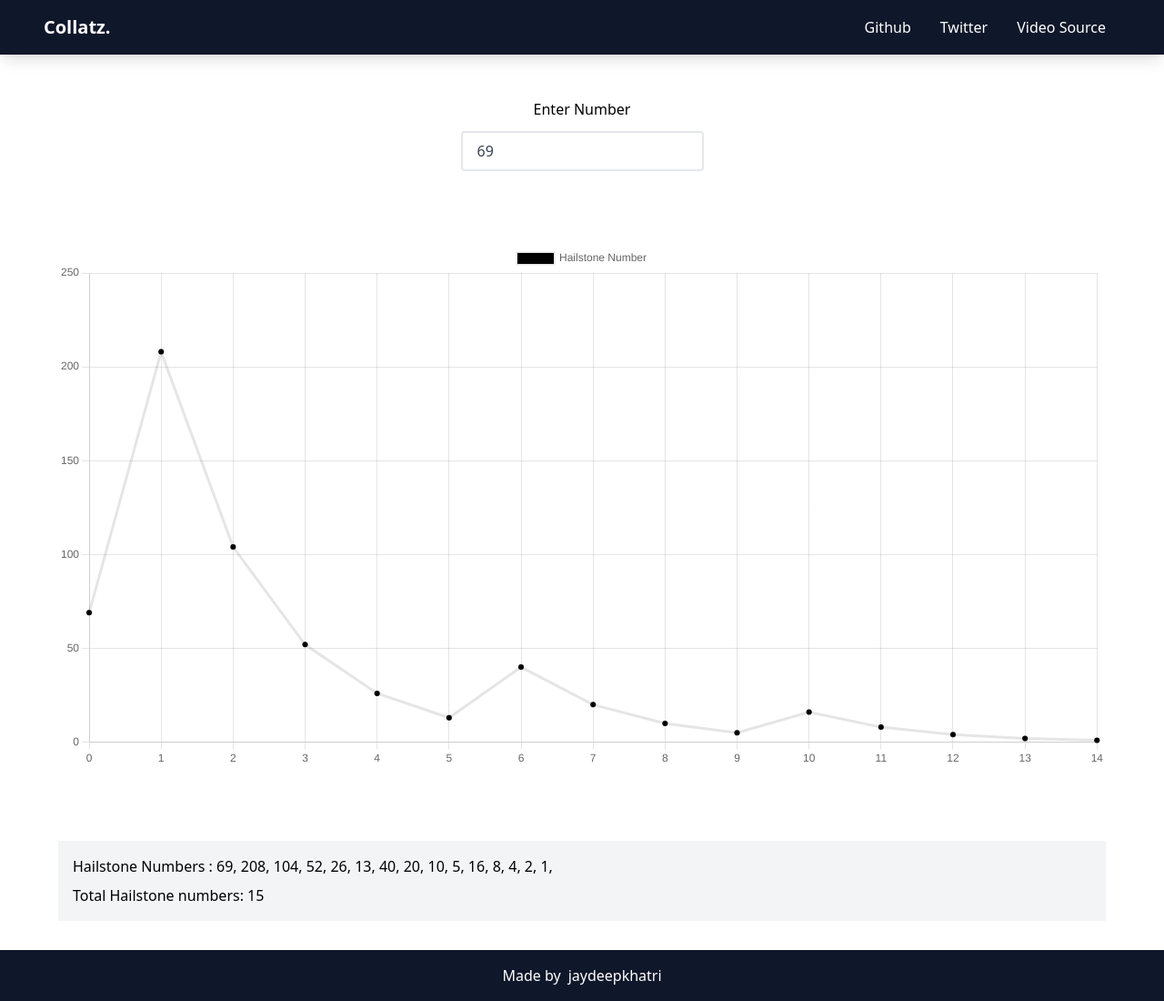
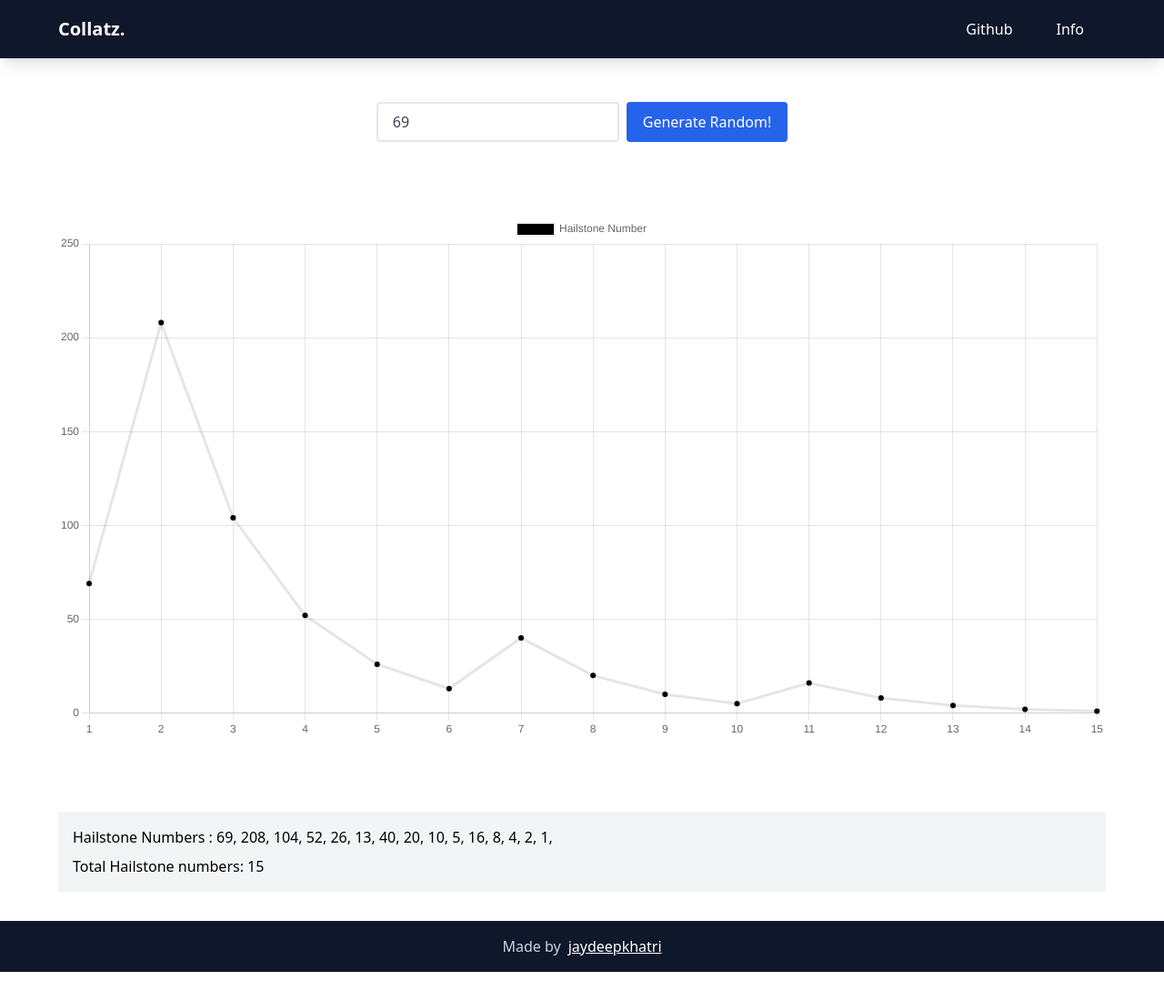
Before and after one commit to jaydeepkhatri/collatz-conjecture, a React (Create React App) app: page / in a window 1280 px wide. Shown: the whole page at 91% size. After the commit the page ends 1068 px from the top, so only its background shows below. Built offline with nearby package versions, Linux system fonts and the light colour scheme.

Commit message:
✏ Style change & Add random() function

```diff
--- a/src/components/Chart/Chart.js
+++ b/src/components/Chart/Chart.js
@@ -28,7 +28,7 @@ const Chart = () => {
         if (num <= 1) {
             setHailStoneNumbers(hailStoneNumbers);
             setChartData({
-                labels: hailStoneNumbers.map((number, i) => i),
+                labels: hailStoneNumbers.map((number, i) => i+1),
                 datasets: [{
                     label: "Hailstone Number",
                     data: hailStoneNumbers,
@@ -50,12 +50,11 @@ const Chart = () => {
     return (
         <>
             <section className="py-12 flex justify-center">
-                <div className="md:container md:mx-auto flex flex-col items-center justify-center">
-                    <label htmlFor="number" className="mb-3">Enter Number</label>
+                <div className="md:container md:mx-auto flex flex-row items-center justify-center">
                     <input type="number" id="number" className="form-control rounded px-4 py-2
                     text-gray-700 bg-white bg-clip-padding border-2
                     focus:border-gray-500 focus:outline-none" onChange={(e) => setSearchNumber(e.target.value)} value={searchNumber} placeholder="Enter a Number" />
-                    {/* <button type="button" className="inline-block rounded border-2 text-white bg-blue-600 border-blue-600 px-4 py-2 ml-2">Generate Chart!</button> */}
+                    <button type="button" onClick={(e) => setSearchNumber(Math.floor(Math.random() * Number.MAX_SAFE_INTEGER))} className="inline-block rounded border-2 text-white bg-blue-600 border-blue-600 hover:bg-blue-800 hover:border-blue-800 duration-100 px-4 py-2 ml-2">Generate Random!</button>
                 </div>
             </section>
 
--- a/src/components/Footer/Footer.js
+++ b/src/components/Footer/Footer.js
@@ -1,7 +1,7 @@
 const Footer = () => {
     return (
-        <footer className="bg-slate-900 flex w-full text-white justify-center py-4">
-            Made by <a href="https://twitter.com/jaydeepkhatri79" className="ml-2" target="_blank">jaydeepkhatri</a>
+        <footer className="bg-slate-900 flex w-full text-slate-300 justify-center py-4">
+            Made by <a href="https://twitter.com/jaydeepkhatri79" className="ml-2 text-white underline hover:text-blue-400 duration-100" target="_blank">jaydeepkhatri</a>
         </footer>
     )
 }
--- a/src/components/Header/Header.js
+++ b/src/components/Header/Header.js
@@ -1,13 +1,12 @@
 const Header = () => {
     return (
         <>
-            <header className="relative w-full flex bg-slate-900 text-white flex-wrap items-center m-auto justify-center py-4 shadow-lg">
+            <header className="relative w-full flex bg-slate-900 text-white flex-wrap items-center m-auto justify-center p-4 shadow-lg">
                 <nav className="relative flex md:container md:mx-auto flex-wrap items-center navbar justify-center flex-col md:flex-row md:justify-between px-0 md:px-12 ">
-                    <h1 className="text-xl font-semibold">Collatz.</h1>
+                    <h1 className="text-xl font-semibold"><a href="/">Collatz.</a></h1>
                     <ul className="flex flex-wrap pl-0 list-style-none mt-4 md:mt-0">
                         <NavLink name="Github" link="https://github.com/jaydeepkhatri/collatz-conjecture" />
-                        <NavLink name="Twitter" link="https://twitter.com/jaydeepkhatri79" />
-                        <NavLink name="Video Source" link="https://www.youtube.com/watch?v=094y1Z2wpJg" />
+                        <NavLink name="Info" link="https://www.youtube.com/watch?v=094y1Z2wpJg" />
                     </ul>
                 </nav>
             </header>
@@ -17,8 +16,8 @@ const Header = () => {
 
 const NavLink = ({name, link}) => {
     return (
-        <li className="nav-item px-4">
-            <a className="nav-link" title={name} target="_blank" href={link}>{name}</a>
+        <li className="nav-item">
+            <a className="nav-link inline-block px-4 py-1 mx-2 hover:text-blue-400 duration-100" title={name} target="_blank" href={link}>{name}</a>
         </li>
     )
 }
```
